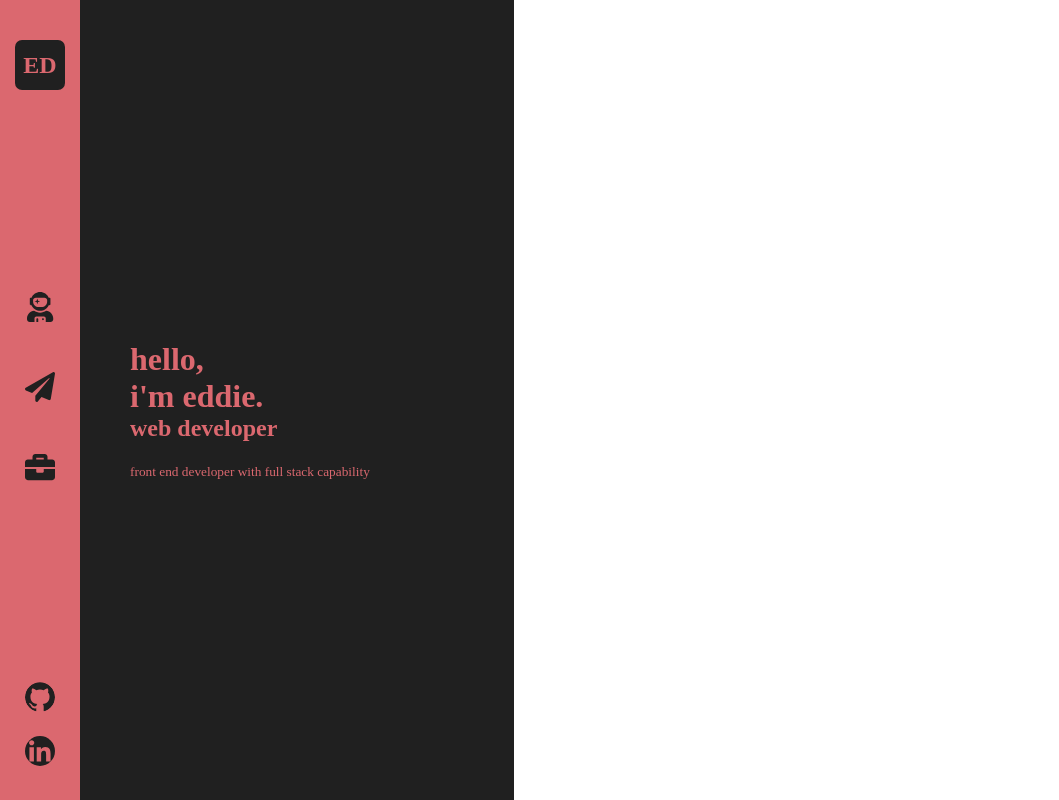
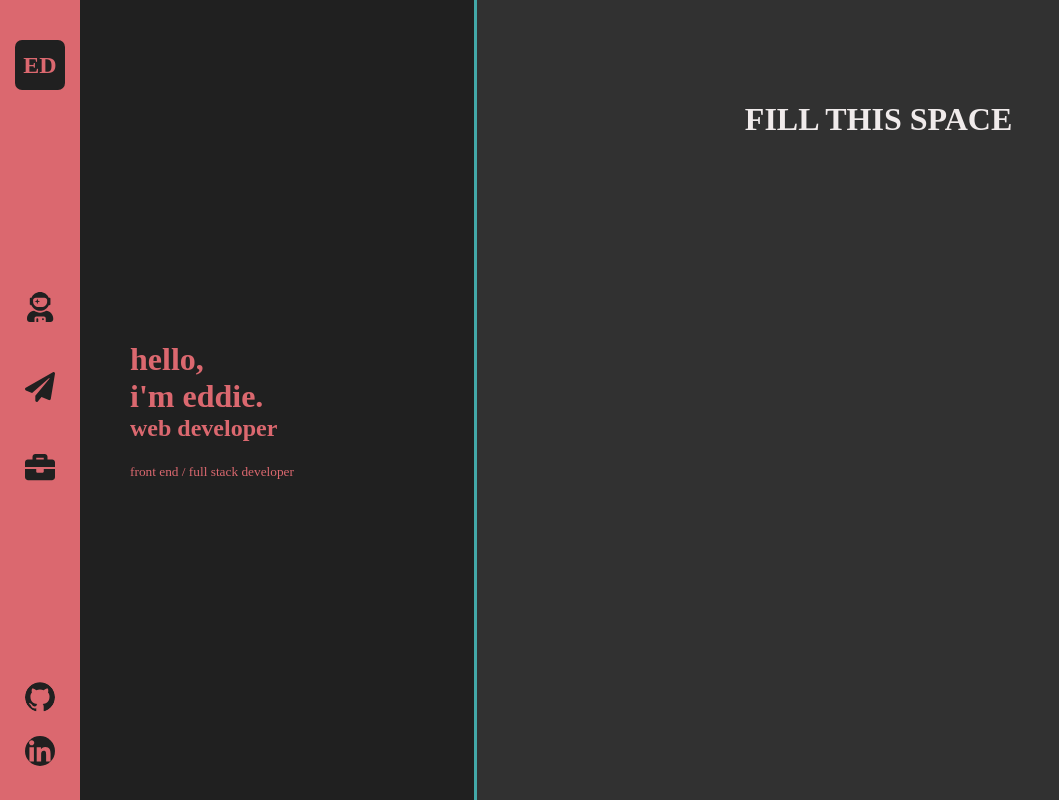
Before and after one commit to edidonato1/portfolio, a React (Create React App) app in the folder portfolio/: page / in a window 1280 px wide. Shown: the whole page, without its empty margins (0-1059 px from the left). Built offline with nearby package versions, Linux system fonts and the light colour scheme.

Commit message:
format home page

```diff
--- a/portfolio/src/screens/Home/Home.jsx
+++ b/portfolio/src/screens/Home/Home.jsx
@@ -4,20 +4,23 @@ import HomeDiv from './StyledHome';
 
 export default function Home() {
 
-  const h2 = `<h> web developer </h>`
+
   return (
     <div>
       <Layout>
         <HomeDiv>
           <div className="left-div">
             <div className="left-div-child">
-        <div className="title">
-        <h1>hello, <br></br> i'm eddie.</h1>
-            <h2>web developer</h2>
-            <small>front end developer with full stack capability</small>
+              <div className="title">
+                <h1>hello, <br></br> i'm eddie.</h1>
+                <h2>web developer</h2>
+                <small>front end / full stack developer</small>
+              </div>
             </div>
-            </div>
-            </div>
+          </div>
+          <div className="right-div" id="home-right">
+            <h1> FILL THIS SPACE</h1>
+          </div>
         </HomeDiv>
       </Layout>
     </div>
--- a/portfolio/src/screens/Home/StyledHome.js
+++ b/portfolio/src/screens/Home/StyledHome.js
@@ -1,6 +1,7 @@
 import styled from 'styled-components';
 
 const HomeDiv = styled.div`
+display: flex;
   h1 {
     margin-bottom: 0px;
   }
@@ -10,6 +11,11 @@ const HomeDiv = styled.div`
   }
   .title {
   }
+
+  #home-right {
+
+    background: #313131;
+  }
 `
 
 export default HomeDiv;
```
